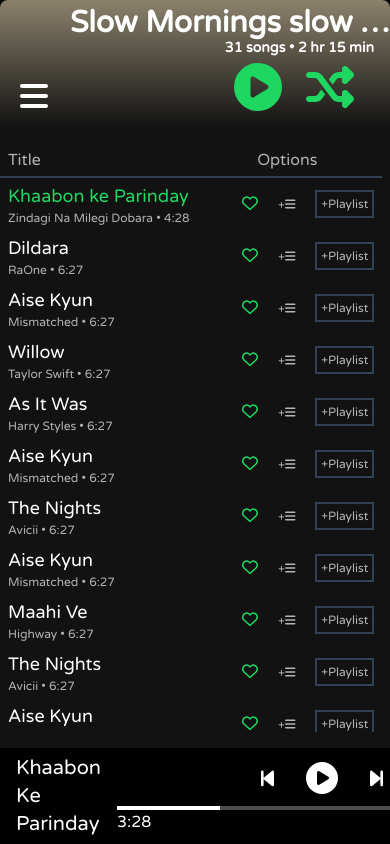
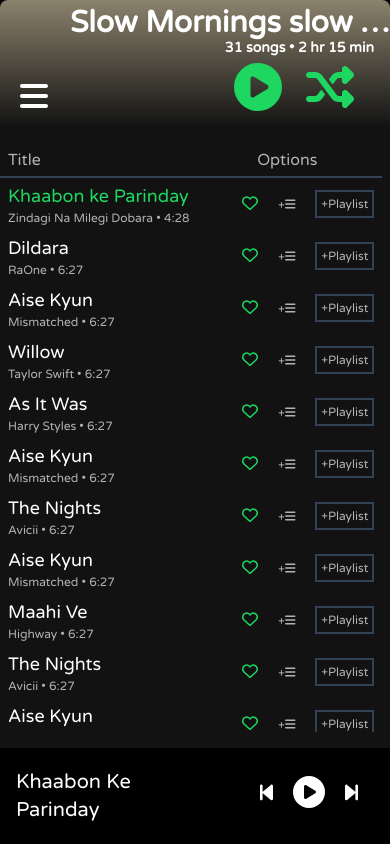
Before and after one commit to rachit-1010/tunein, a React (Create React App) app: page /1 in a window 390 px wide. Built offline with nearby package versions, Linux system fonts and the light colour scheme.

Commit message:
more updates for mobile view

```diff
--- a/src/App.js
+++ b/src/App.js
@@ -11,13 +11,14 @@ function App() {
 
   const [showModal, setShowModal] = useState(false);
   const [modalContent, setModalContent] = useState("");
+  const [isMainView, setIsMainView] = useState(true);
 
   return (
     <div className="app bg-black">
-      <LeftSidePanel />
+      <LeftSidePanel isMainView={isMainView} setIsMainView={setIsMainView}/>
       <MusicPlayer />
-      <TopBar />
-      <MainPanel setModalContent={setModalContent} setShowModal={setShowModal} />
+      <TopBar setIsMainView={setIsMainView} isMainView={isMainView} />
+      <MainPanel setModalContent={setModalContent} setShowModal={setShowModal} isMainView={isMainView} />
       <ModalCmp content={modalContent} showModal={showModal} setShowModal={setShowModal} />
 
     </div>
--- a/src/components/LeftSidePanel.jsx
+++ b/src/components/LeftSidePanel.jsx
@@ -8,10 +8,11 @@ import { faShareNodes } from '@fortawesome/free-solid-svg-icons';
 import PlaylistList from './PlaylistList';
 
 
-export default function LeftSidePanel() {
+export default function LeftSidePanel({isMainView, setIsMainView}) {
+
 	return (
 		// LeftSidePanel
-		<div className="bg-black fixed left-0 top-0 w-64 bottom-24 hidden lg:flex flex-col">
+		<div className={`bg-black fixed left-0 top-0 bottom-24 w-screen lg:w-64 ${isMainView ? 'hidden' : 'flex'} lg:flex flex-col`}>
 			{/* First block in LeftSidePanel */}
 			<div className='LeftPanelBlock'>
 				{/* Add more songs button */}
--- a/src/components/MainPanel.jsx
+++ b/src/components/MainPanel.jsx
@@ -1,10 +1,11 @@
 import React from "react";
 import SongItem from "./SongItem";
 
-export default function MainPanel({ setModalContent, setShowModal }) {
+export default function MainPanel({ setModalContent, setShowModal, isMainView}) {
 
 	return (
-		<div className="MainPanel absolute top-32 lg:top-24 bottom-24 left-0 lg:left-64 right-0 text-color-secondary bg-color-primary py-4 lg:mt-2 lg:ms-2 flex flex-col lg:rounded-b-lg">
+	isMainView &&
+		<div className="MainPanel fixed top-32 lg:top-24 bottom-24 left-0 lg:left-64 right-0 text-color-secondary bg-color-primary py-4 lg:mt-2 lg:ms-2 flex flex-col lg:rounded-b-lg">
 			<SongListHeader />
 			<div className="overflow-y-scroll ScrollCSS w-full">
 			<SongItem id={1} name={"Khaabon ke Parinday"} album={"Zindagi Na Milegi Dobara"} duration={"4:28"} selected={true} setShowModal={setShowModal} setModalContent={setModalContent}/>
@@ -24,6 +25,7 @@ export default function MainPanel({ setModalContent, setShowModal }) {
 			<SongItem id={15} name={"The Nights"} album={"Avicii"} duration={"6:27"} setShowModal={setShowModal} setModalContent={setModalContent}/>
 			</div>
 		</div>
+
 	)
 }
 
--- a/src/components/MusicPlayer.jsx
+++ b/src/components/MusicPlayer.jsx
@@ -7,7 +7,7 @@ import { faBackwardStep } from "@fortawesome/free-solid-svg-icons";
 
 export default function MusicPlayer() {
 	return (
-		<div className="bg-black fixed bottom-0 w-full h-24 flex items-center justify-evenly">
+		<div className="bg-black fixed bottom-0 w-full h-24 flex items-center justify-between lg:justify-evenly">
 			{/* Currently Playing Song*/}
 			<div className="p-4 text-color-primary text-xl font-medium">
 				Khaabon Ke Parinday
@@ -15,14 +15,14 @@ export default function MusicPlayer() {
 			{/* Player Controls */}
 			<div className="pb-2">
 				{/* Buttons */}
-				<div className="flex gap-8 my-3 px-36 items-center">
+				<div className="flex gap-5 lg:gap-8 my-3 px-8 lg:px-36 items-center">
 					<FontAwesomeIcon icon={faBackwardStep} style={{ fontSize: '1.3rem' }} color="white" className="cursor-pointer hover:scale-125 duration-200"/>
 					<FontAwesomeIcon icon={faCirclePlay} size="2x" color="white" className="cursor-pointer hover:scale-125 duration-200"/>
 					{/* <FontAwesomeIcon icon={faCirclePause} size="2x"/> */}
 					<FontAwesomeIcon icon={faForwardStep} style={{ fontSize: '1.3rem' }} color="white" className="cursor-pointer hover:scale-125 duration-200"/>
 				</div>
 				{/* Progress bar */}
-				<div>
+				<div className="hidden lg:block">
 					<div style={{backgroundColor:"#4d4c4c"}}>
 						<div className="h-1 w-1/4 bg-white"></div>
 					</div>
@@ -33,7 +33,7 @@ export default function MusicPlayer() {
 				</div>
 
 			</div>
-			<div className="w-40">
+			<div className="w-40 hidden lg:block">
 				{/* Dummy element just to align other elements in the flexbox */}
 			</div>
 		</div>
--- a/src/components/TopBar.jsx
+++ b/src/components/TopBar.jsx
@@ -5,11 +5,12 @@ import { faCirclePause } from "@fortawesome/free-regular-svg-icons";
 import { faShuffle } from "@fortawesome/free-solid-svg-icons";
 import { faBars } from "@fortawesome/free-solid-svg-icons";
 
-export default function TopBar() {
+export default function TopBar({ isMainView, setIsMainView }) {
 	return (
+		isMainView &&
 		<>
 			{/* hamburger menu button for mobile view */}
-			<div className="lg:hidden fixed top-20 left-5 z-10 ">
+			<div className="lg:hidden fixed top-20 left-5 z-10" onClick={()=>setIsMainView(false)}>
 				<FontAwesomeIcon icon={faBars} size="2x" style={{ color: 'var(--text-color-primary)'}} className="cursor-pointer hover:scale-110 duration-200"/>
 			</div>
 			<div className="top-bar fixed top-0 left-0 lg:left-64 right-0 h-32 lg:h-24 topbar-bg flex flex-col justify-end lg:flex-row gap-2 lg:gap-6 text-color-primary items-end pb-4 ps-16 lg:m-2 rounded-t-lg">
```
